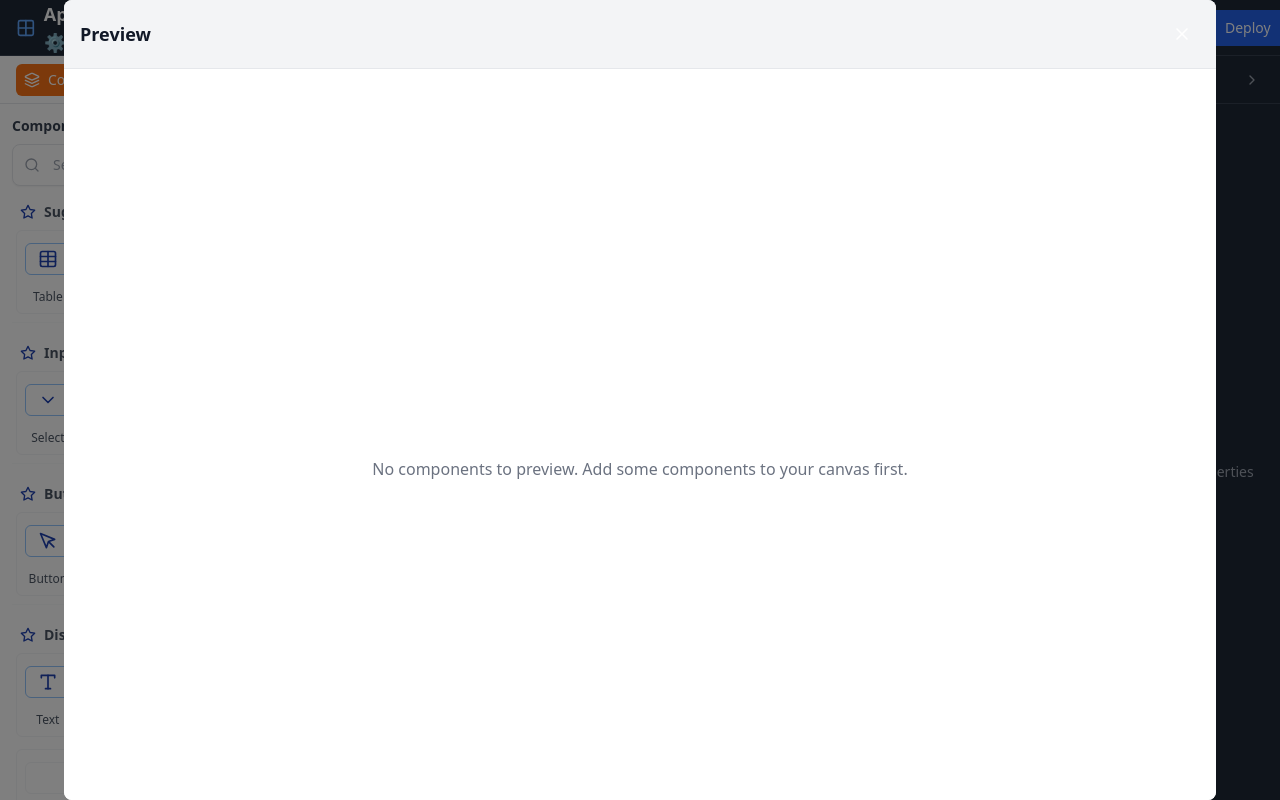
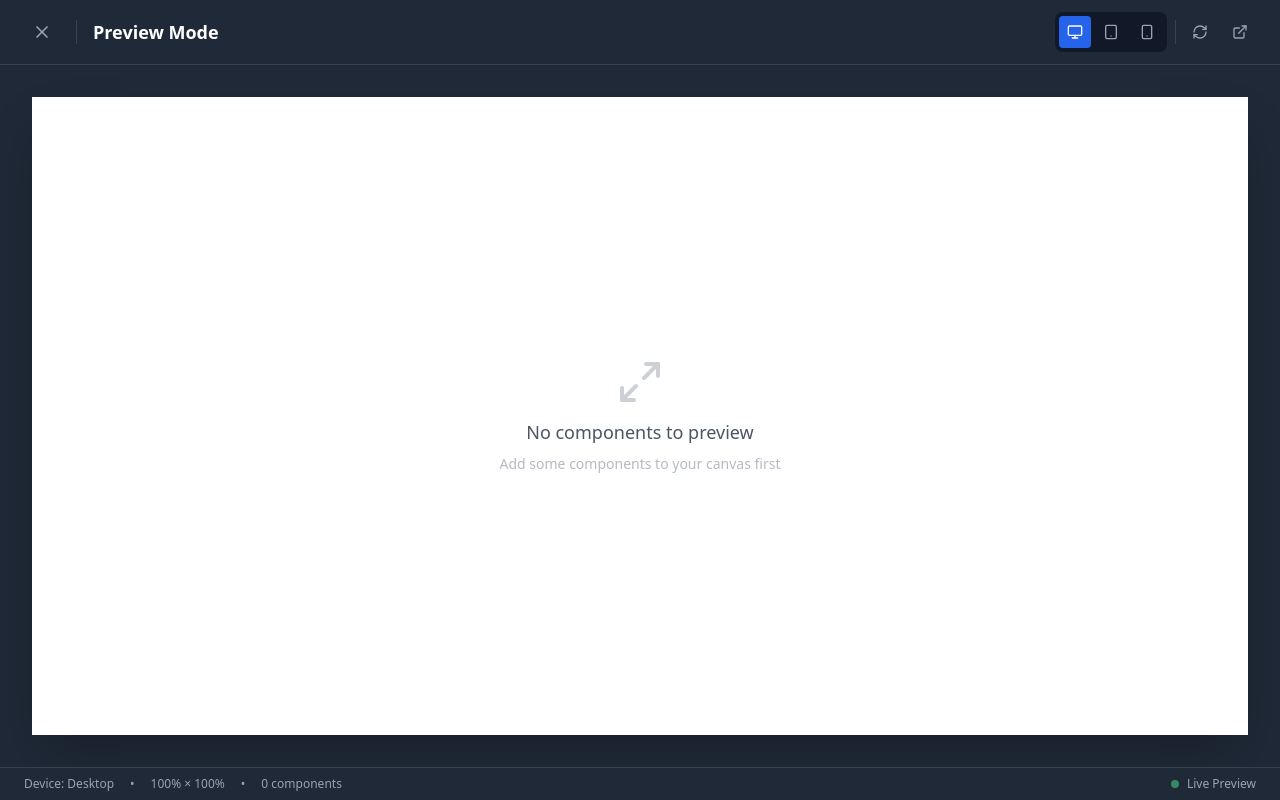
Before and after one commit to saikranchandana86/SK_DATA_00, a React (Vite) app: page / in a window 1280 px wide. Both pictures are taken after a click on the button "Preview". Shown: the top 800 px of the page. Built offline with nearby package versions, Linux system fonts and the light colour scheme.

Commit message:
Updated PreviewModal.tsx

```diff
--- a/src/components/PreviewModal.tsx
+++ b/src/components/PreviewModal.tsx
@@ -1,5 +1,5 @@
-import React from 'react';
-import { X } from 'lucide-react';
+import React, { useState } from 'react';
+import { X, Monitor, Smartphone, Tablet, Maximize2, RefreshCw, ExternalLink } from 'lucide-react';
 import { useAppStore } from '../store/useAppStore';
 import { RenderComponent } from './RenderComponent';
 
@@ -7,23 +7,155 @@ interface PreviewModalProps {
   onClose: () => void;
 }
 
+type DeviceType = 'desktop' | 'tablet' | 'mobile';
+
+const deviceSizes = {
+  desktop: { width: '100%', height: '100%', label: 'Desktop' },
+  tablet: { width: '768px', height: '1024px', label: 'Tablet' },
+  mobile: { width: '375px', height: '667px', label: 'Mobile' }
+};
+
 export const PreviewModal: React.FC<PreviewModalProps> = ({ onClose }) => {
-  const { components } = useAppStore();
+  const { components, currentPage } = useAppStore();
+  const [device, setDevice] = useState<DeviceType>('desktop');
+  const [key, setKey] = useState(0);
+
+  const handleRefresh = () => {
+    setKey(prev => prev + 1);
+  };
+
+  const openInNewTab = () => {
+    const previewWindow = window.open('', '_blank');
+    if (!previewWindow) return;
+
+    const html = `
+      <!DOCTYPE html>
+      <html lang="en">
+      <head>
+        <meta charset="UTF-8">
+        <meta name="viewport" content="width=device-width, initial-scale=1.0">
+        <title>Preview - ${currentPage || 'Untitled'}</title>
+        <style>
+          * { box-sizing: border-box; margin: 0; padding: 0; }
+          body { font-family: -apple-system, BlinkMacSystemFont, 'Segoe UI', Roboto, sans-serif; }
+          .preview-container { position: relative; width: 100%; min-height: 100vh; background: #ffffff; }
+        </style>
+      </head>
+      <body>
+        <div class="preview-container" id="preview-root"></div>
+      </body>
+      </html>
+    `;
+
+    previewWindow.document.write(html);
+    previewWindow.document.close();
+  };
+
+  const currentDevice = deviceSizes[device];
 
   return (
-    <div className="fixed inset-0 bg-black bg-opacity-50 flex items-center justify-center z-50">
-      <div className="bg-white rounded-lg w-full h-full max-w-6xl max-h-4xl overflow-hidden">
-        <div className="bg-gray-100 border-b p-4 flex items-center justify-between">
-          <h2 className="text-lg font-semibold text-gray-900">Preview</h2>
+    <div className="fixed inset-0 bg-gray-900 z-[9999] flex flex-col">
+      {/* Header */}
+      <div className="flex-shrink-0 bg-gray-800 border-b border-gray-700 px-6 py-3 flex items-center justify-between">
+        <div className="flex items-center gap-4">
           <button
             onClick={onClose}
-            className="p-2 hover:bg-gray-200 rounded"
+            className="p-2 text-gray-400 hover:text-white hover:bg-gray-700 rounded-lg transition-colors"
+            title="Close preview"
           >
             <X className="w-5 h-5" />
           </button>
+
+          <div className="h-6 w-px bg-gray-700" />
+
+          <h2 className="text-lg font-semibold text-white">Preview Mode</h2>
+
+          {currentPage && (
+            <span className="text-sm text-gray-400">
+              • {currentPage}
+            </span>
+          )}
         </div>
 
-        <div className="relative bg-white h-full overflow-auto">
+        <div className="flex items-center gap-2">
+          {/* Device Selector */}
+          <div className="flex items-center gap-1 bg-gray-900 rounded-lg p-1">
+            <button
+              onClick={() => setDevice('desktop')}
+              className={`p-2 rounded transition-colors ${
+                device === 'desktop'
+                  ? 'bg-blue-600 text-white'
+                  : 'text-gray-400 hover:text-white hover:bg-gray-700'
+              }`}
+              title="Desktop view"
+            >
+              <Monitor className="w-4 h-4" />
+            </button>
+            <button
+              onClick={() => setDevice('tablet')}
+              className={`p-2 rounded transition-colors ${
+                device === 'tablet'
+                  ? 'bg-blue-600 text-white'
+                  : 'text-gray-400 hover:text-white hover:bg-gray-700'
+              }`}
+              title="Tablet view"
+            >
+              <Tablet className="w-4 h-4" />
+            </button>
+            <button
+              onClick={() => setDevice('mobile')}
+              className={`p-2 rounded transition-colors ${
+                device === 'mobile'
+                  ? 'bg-blue-600 text-white'
+                  : 'text-gray-400 hover:text-white hover:bg-gray-700'
+              }`}
+              title="Mobile view"
+            >
+              <Smartphone className="w-4 h-4" />
+            </button>
+          </div>
+
+          <div className="h-6 w-px bg-gray-700" />
+
+          {/* Actions */}
+          <button
+            onClick={handleRefresh}
+            className="p-2 text-gray-400 hover:text-white hover:bg-gray-700 rounded-lg transition-colors"
+            title="Refresh preview"
+          >
+            <RefreshCw className="w-4 h-4" />
+          </button>
+
+          <button
+            onClick={openInNewTab}
+            className="p-2 text-gray-400 hover:text-white hover:bg-gray-700 rounded-lg transition-colors"
+            title="Open in new tab"
+          >
+            <ExternalLink className="w-4 h-4" />
+          </button>
+        </div>
+      </div>
+
+      {/* Preview Area */}
+      <div className="flex-1 overflow-auto bg-gray-800 p-8">
+        <div className="h-full flex items-center justify-center">
+          {/* Device Frame */}
+          <div
+            className="bg-white shadow-2xl transition-all duration-300 overflow-auto"
+            style={{
+              width: currentDevice.width,
+              height: currentDevice.height,
+              maxWidth: '100%',
+              maxHeight: '100%',
+              borderRadius: device === 'mobile' ? '36px' : device === 'tablet' ? '12px' : '0px',
+              border: device !== 'desktop' ? '8px solid #1f2937' : 'none'
+            }}
+            key={key}
+          >
+            {/* Canvas Content */}
+            <div className="relative w-full h-full bg-white overflow-auto">
+              {components.length > 0 ? (
+                <>
                   {components.map((component) => (
                     <div
                       key={component.id}
@@ -38,14 +170,35 @@ export const PreviewModal: React.FC<PreviewModalProps> = ({ onClose }) => {
                       <RenderComponent component={component} isPreview={true} />
                     </div>
                   ))}
-
-          {components.length === 0 && (
-            <div className="flex items-center justify-center h-full text-gray-500">
-              No components to preview. Add some components to your canvas first.
+                </>
+              ) : (
+                <div className="flex items-center justify-center h-full">
+                  <div className="text-center text-gray-400 p-8">
+                    <Maximize2 className="w-12 h-12 mx-auto mb-3 opacity-50" />
+                    <div className="text-lg font-medium text-gray-600">No components to preview</div>
+                    <div className="text-sm mt-2 opacity-75">Add some components to your canvas first</div>
+                  </div>
                 </div>
               )}
             </div>
           </div>
         </div>
+      </div>
+
+      {/* Footer Info */}
+      <div className="flex-shrink-0 bg-gray-800 border-t border-gray-700 px-6 py-2 flex items-center justify-between text-xs text-gray-400">
+        <div className="flex items-center gap-4">
+          <span>Device: {currentDevice.label}</span>
+          <span>•</span>
+          <span>{currentDevice.width} × {currentDevice.height}</span>
+          <span>•</span>
+          <span>{components.length} component{components.length !== 1 ? 's' : ''}</span>
+        </div>
+        <div className="flex items-center gap-2">
+          <div className="w-2 h-2 bg-green-400 rounded-full animate-pulse"></div>
+          <span>Live Preview</span>
+        </div>
+      </div>
+    </div>
   );
 };
```
Lines whose indentation alone changed are shown as unchanged.
